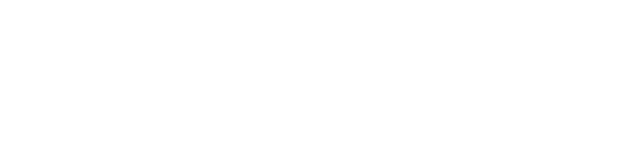
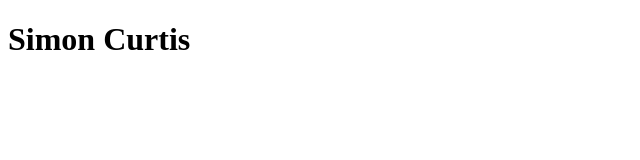
Before and after one commit to simon-curtis/simon-curtis.github.io, a plain HTML site: page index.html in a window 1280 px wide. Shown: the whole page, without its empty margins (0-640 px from the left). Drawn offline with Linux system fonts and the light colour scheme.

Commit message:
Update index.html

```diff
--- a/index.html
+++ b/index.html
@@ -13,4 +13,6 @@
         src="https://pagead2.googlesyndication.com/pagead/js/adsbygoogle.js"></script>
 </body>
 
+    <h1>Simon Curtis</h1>
+
 </html>
```
